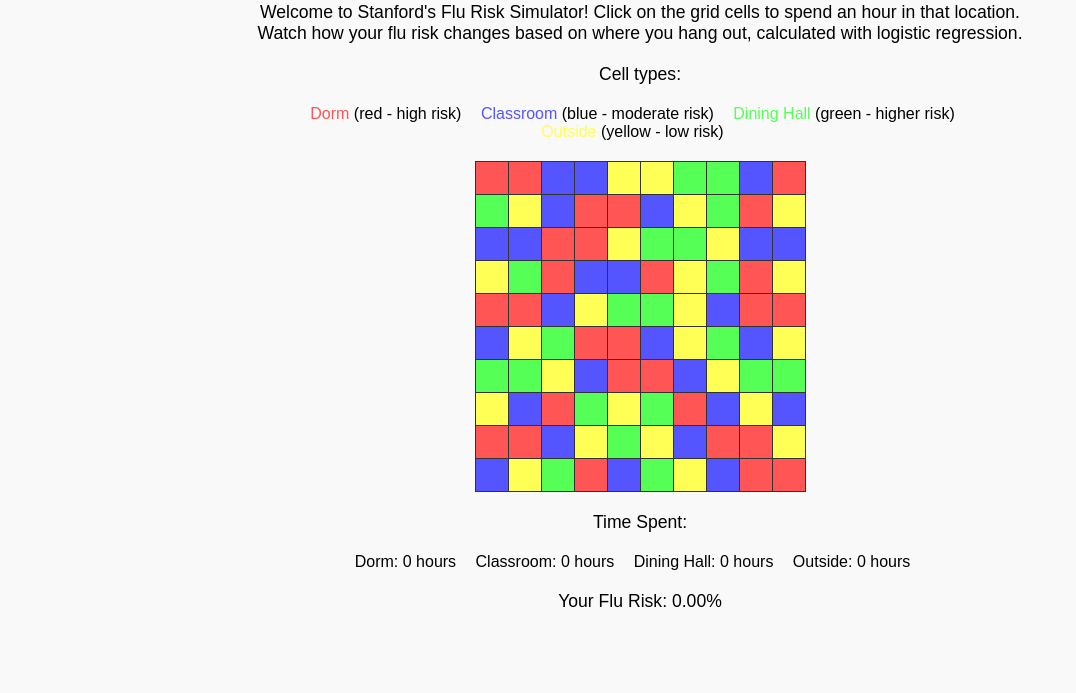
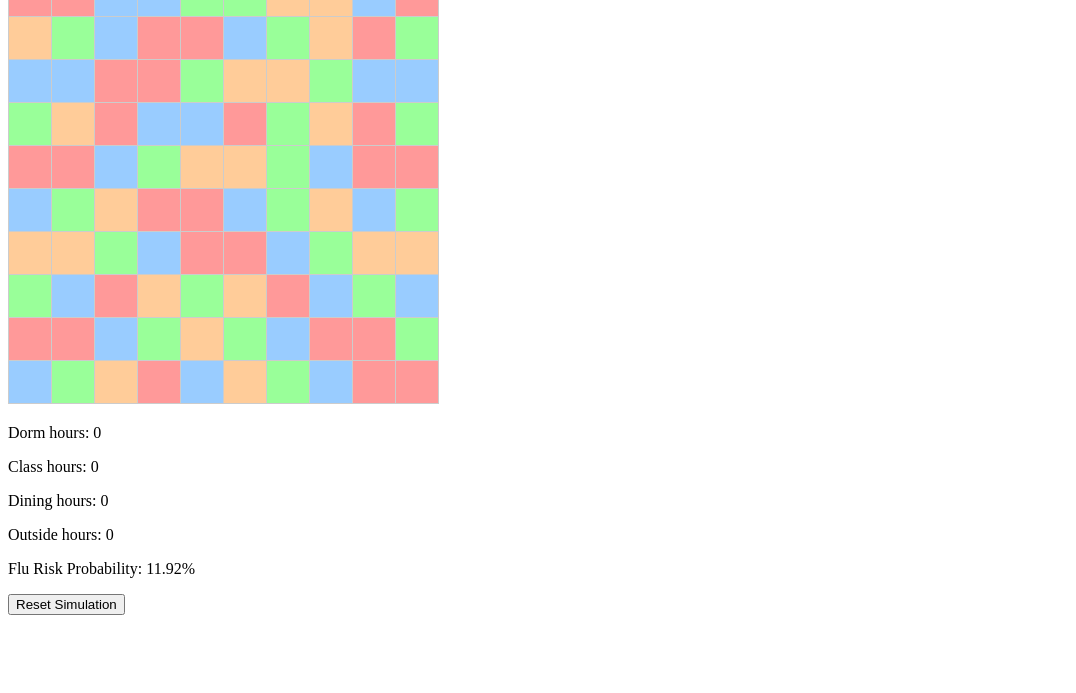
Before and after one commit to jkdreamr/cs109, a plain HTML site: page index.html in a window 1280 px wide. Shown: the part 107-800 px from the top of the page, without its empty margins (0-1076 px from the left). Drawn offline with Linux system fonts and the light colour scheme.

Commit message:
Update index.html

```diff
--- a/index.html
+++ b/index.html
@@ -1,103 +1,27 @@
 <!DOCTYPE html>
-<html lang="en">
+<html>
 <head>
-    <meta charset="UTF-8">
-    <meta name="viewport" content="width=device-width, initial-scale=1.0">
-    <title>Flu Risk Simulator</title>
+    <title>Stanford Flu Risk Simulator</title>
     <style>
-        body {
-            font-family: Arial, sans-serif;
-            background-color: #f9f9f9;
-            margin: 0;
-            padding: 0;
-        }
-
-        /* Center all content within a container */
-        .container {
-            max-width: 800px; /* Constrain the width */
-            margin: 0 auto;   /* Center horizontally */
-            padding: 20px;    /* Add internal spacing */
-            text-align: center; /* Center text elements */
-        }
-
-        h1 {
-            color: #8C1515; /* Maroon color from screenshot */
-            font-size: 2.5em;
-            margin-bottom: 10px; /* Space below title */
-        }
-
-        p {
-            font-size: 1.1em;
-            margin-bottom: 20px; /* Space below paragraphs */
-        }
-
-        /* Legend styling */
-        ul {
-            list-style-type: none;
-            padding: 0;
-            margin-bottom: 20px;
-        }
-
-        li {
-            display: inline-block; /* Display items horizontally */
-            margin-right: 15px;    /* Space between items */
-        }
-
-        .dorm-legend { color: #ff5555; }
-        .class-legend { color: #5555ff; }
-        .dining-legend { color: #55ff55; }
-        .outside-legend { color: #ffff55; }
-
-        /* Grid styling */
-        #campus-grid {
-            border-collapse: collapse;
-            margin: 0 auto; /* Center the grid within the container */
-        }
-
-        #campus-grid td {
-            width: 30px;  /* Fixed cell size */
-            height: 30px;
-            border: 1px solid #333; /* Cell borders */
-            cursor: pointer;
-        }
-
-        /* Cell colors from screenshot */
-        .dorm { background-color: #ff5555; }     /* Red - high risk */
-        .class { background-color: #5555ff; }    /* Blue - moderate risk */
-        .dining { background-color: #55ff55; }   /* Green - higher risk */
-        .outside { background-color: #ffff55; }  /* Yellow - low risk */
-
-        /* Time and probability display */
-        .time-display, .probability-display {
-            margin: 20px 0; /* Vertical spacing */
-        }
+        td.dorm { background-color: #ff9999; }
+        td.class { background-color: #99ccff; }
+        td.dining { background-color: #ffcc99; }
+        td.outside { background-color: #99ff99; }
+        td { width: 40px; height: 40px; border: 1px solid #ccc; }
+        table { border-collapse: collapse; margin-bottom: 20px; }
     </style>
 </head>
 <body>
-    <div class="container">
-        <h1>Flu Risk Simulator</h1>
-        <p>Welcome to Stanford's Flu Risk Simulator! Click on the grid cells to spend an hour in that location. Watch how your flu risk changes based on where you hang out, calculated with logistic regression.</p>
-        <p>Cell types:</p>
-        <ul>
-            <li><span class="dorm-legend">Dorm</span> (red - high risk)</li>
-            <li><span class="class-legend">Classroom</span> (blue - moderate risk)</li>
-            <li><span class="dining-legend">Dining Hall</span> (green - higher risk)</li>
-            <li><span class="outside-legend">Outside</span> (yellow - low risk)</li>
-        </ul>
-        <table id="campus-grid"><tbody></tbody></table>
-        <div class="time-display">
-            <p>Time Spent:</p>
-            <ul>
-                <li>Dorm: <span id="total-dorm">0</span> hours</li>
-                <li>Classroom: <span id="total-class">0</span> hours</li>
-                <li>Dining Hall: <span id="total-dining">0</span> hours</li>
-                <li>Outside: <span id="total-outside">0</span> hours</li>
-            </ul>
-        </div>
-        <div class="probability-display">
-            <p>Your Flu Risk: <span id="probability">0.00</span>%</p>
-        </div>
+    <h1>Stanford Flu Risk Simulator</h1>
+    <table id="campus-grid"><tbody></tbody></table>
+    <div>
+        <p>Dorm hours: <span id="total-dorm">0</span></p>
+        <p>Class hours: <span id="total-class">0</span></p>
+        <p>Dining hours: <span id="total-dining">0</span></p>
+        <p>Outside hours: <span id="total-outside">0</span></p>
+        <p>Flu Risk Probability: <span id="probability">0.00</span>%</p>
     </div>
+    <button id="reset">Reset Simulation</button>
     <script src="script.js"></script>
 </body>
 </html>
```
